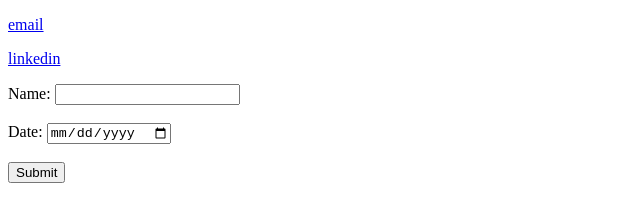
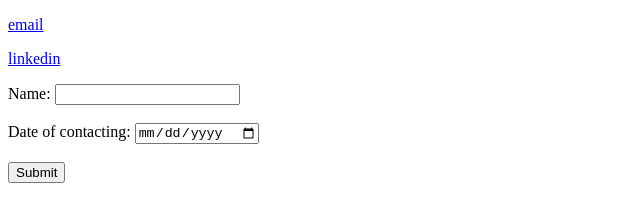
Before and after one commit to Yash-github591/mysite, a plain HTML site: page contact.html in a window 1280 px wide. Shown: the whole page, without its empty margins (0-640 px from the left). Drawn offline with Linux system fonts and the light colour scheme.

Commit message:
Update contact.html

```diff
--- a/contact.html
+++ b/contact.html
@@ -13,7 +13,7 @@
         <label>Name:</label>
         <input type="text">
         <br><br>
-        <label>Date:</label>
+        <label>Date of contacting:</label>
         <input type="date">
         <br><br>
         <input type="submit">
```
